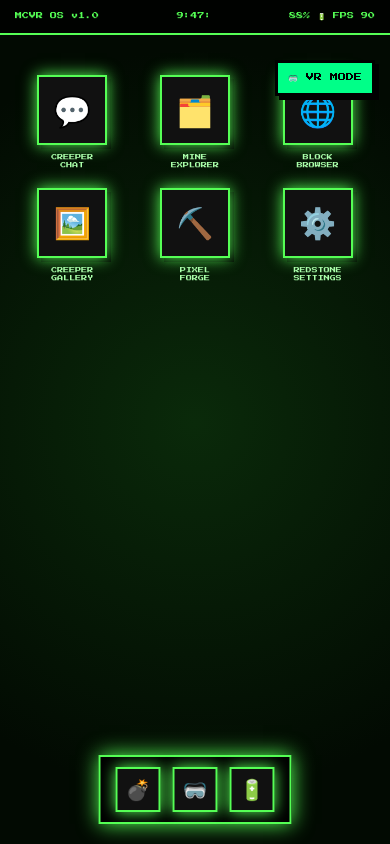
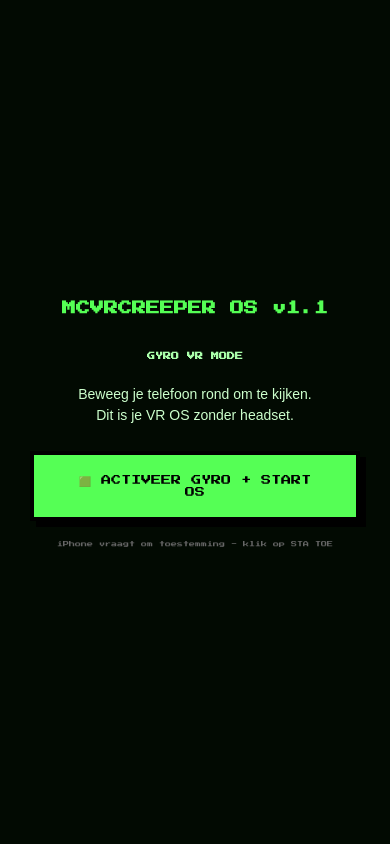
Before and after one commit to microbricks/mcvrcreeper, a plain HTML site: page index.html in a window 390 px wide. Drawn offline with Linux system fonts and the light colour scheme.

Commit message:
Update index.html

```diff
--- a/index.html
+++ b/index.html
@@ -3,82 +3,86 @@
 <head>
 <meta charset="UTF-8">
 <meta name="viewport" content="width=device-width, initial-scale=1.0, user-scalable=no">
-<title>MCVRCREEPER OS v1.0</title>
+<title>MCVRCREEPER OS v1.1</title>
 <link href="https://fonts.googleapis.com/css2?family=Press+Start+2P&display=swap" rel="stylesheet">
 <style>
 *{margin:0;padding:0;box-sizing:border-box}
-body{background:#020a02;color:#55ff55;font-family:'Press Start 2P',monospace;overflow:hidden;height:100vh;width:100vw;perspective:1000px}
-#os{position:relative;width:100%;height:100%;background:radial-gradient(circle at 50% 50%, #0a2a0a 0%, #020a02 80%);overflow:hidden;transition:0.5s}
-.topbar{display:flex;justify-content:space-between;padding:12px 15px;font-size:7px;border-bottom:2px solid #55ff55;background:rgba(0,0,0,0.8);z-index:10;position:relative}
-.app-grid{display:grid;grid-template-columns:repeat(3,1fr);gap:18px;padding:30px 20px;max-width:400px;margin:0 auto;margin-top:10px}
-.app{display:flex;flex-direction:column;align-items:center;cursor:pointer;transition:0.2s}
-.app:active{transform:scale(0.9)}
-.app-icon{width:70px;height:70px;background:#111;border:2px solid #55ff55;box-shadow:0 0 15px #55ff55, 4px 4px 0 #000;display:flex;align-items:center;justify-content:center;font-size:30px;image-rendering:pixelated}
-.app-label{font-size:6px;margin-top:8px;text-align:center;line-height:1.4;color:#aaffaa}
-.dock{position:absolute;bottom:20px;left:50%;transform:translateX(-50%);display:flex;gap:12px;background:rgba(0,0,0,0.9);border:2px solid #55ff55;padding:10px 15px;box-shadow:0 0 20px #55ff55}
-.window{position:absolute;top:50%;left:50%;transform:translate(-50%,-50%);width:90%;max-width:380px;height:70%;background:#0a1a0a;border:3px solid #55ff55;box-shadow:0 0 30px #55ff55, 10px 10px 0 #000;display:none;flex-direction:column;z-index:100}
-.window.active{display:flex}
-.window-header{display:flex;justify-content:space-between;padding:10px;background:#55ff55;color:#000;font-size:8px}
-.window-content{flex:1;padding:15px;overflow:auto;font-family:Arial,sans-serif;font-size:14px;line-height:1.6;background:#081108;color:#ccffcc}
-.close{cursor:pointer;padding:0 5px}
-.vr-toggle{position:absolute;top:60px;right:15px;z-index:50;background:#00ff88;color:#000;border:3px solid #000;padding:10px;font-family:'Press Start 2P';font-size:8px;box-shadow:4px 4px 0 #000;cursor:pointer}
+body{background:#020a02;color:#55ff55;font-family:'Press Start 2P',monospace;overflow:hidden;height:100vh;width:100vw}
+#os{position:relative;width:100%;height:100%;background:radial-gradient(circle at 50% 50%, #0a2a0a 0%, #020a02 80%);transform-style:preserve-3d;transition:transform 0.1s linear}
+.topbar{display:flex;justify-content:space-between;padding:12px 15px;font-size:7px;border-bottom:2px solid #55ff55;background:rgba(0,0,0,0.9)}
+.app-grid{display:grid;grid-template-columns:repeat(3,1fr);gap:18px;padding:30px 20px;max-width:400px;margin:20px auto;transform:translateZ(50px)}
+.app{flex-direction:column;align-items:center;cursor:pointer;display:flex;transition:0.2s}
+.app-icon{width:75px;height:75px;background:#111;border:2px solid #55ff55;box-shadow:0 0 20px #55ff55, 5px 5px 0 #000;display:flex;align-items:center;justify-content:center;font-size:32px}
+.app-label{font-size:6px;margin-top:8px;text-align:center;color:#aaffaa}
+#enableGyro{position:fixed;inset:0;background:#020a02;z-index:999;display:flex;flex-direction:column;align-items:center;justify-content:center;padding:30px;text-align:center}
+#enableGyro h1{font-size:14px;line-height:1.6;margin-bottom:20px}
+#enableGyro button{background:#55ff55;color:#000;border:4px solid #000;padding:20px 30px;font-family:'Press Start 2P';font-size:10px;box-shadow:6px 6px 0 #000;cursor:pointer}
+.vr-toggle{position:fixed;bottom:20px;right:15px;z-index:50;background:#00ff88;color:#000;border:3px solid #000;padding:14px 20px;font-family:'Press Start 2P';font-size:9px;box-shadow:5px 5px 0 #000;cursor:pointer}
 #vrOverlay{position:fixed;inset:0;display:none;z-index:200;background:#000}
 #vrOverlay.on{display:flex}
-.vr-eye{flex:1;border:2px solid #55ff55;display:flex;align-items:center;justify-content:center;flex-direction:column}
+.vr-eye{flex:1;border-right:2px solid #55ff55;display:flex;align-items:center;justify-content:center;flex-direction:column;transform:perspective(500px)}
 </style>
 </head>
 <body>
 <div id="os">
-  <div class="topbar">
-    <span>MCVR OS v1.0</span>
-    <span id="clock">20:42</span>
-    <span>88% 🔋 FPS 90</span>
+  <div class="topbar"><span>MCVR OS v1.1 • GYRO: <span id="gyroStatus">OFF</span></span><span id="clock">--:--</span><span>VR READY</span></div>
+  <div class="app-grid">
+    <div class="app"><div class="app-icon">💬</div><div class="app-label">CREEPER<br>CHAT</div></div>
+    <div class="app"><div class="app-icon">🗂️</div><div class="app-label">MINE<br>EXPLORER</div></div>
+    <div class="app"><div class="app-icon">🌐</div><div class="app-label">BLOCK<br>BROWSER</div></div>
+    <div class="app"><div class="app-icon">🖼️</div><div class="app-label">GALLERY</div></div>
+    <div class="app"><div class="app-icon">⛏️</div><div class="app-label">FORGE</div></div>
+    <div class="app"><div class="app-icon">⚙️</div><div class="app-label">SETTINGS</div></div>
   </div>
-
-  <button class="vr-toggle" onclick="toggleVR()">🥽 VR MODE</button>
-
-  <div class="app-grid">
-    <div class="app" onclick="openApp('chat')"><div class="app-icon">💬</div><div class="app-label">CREEPER<br>CHAT</div></div>
-    <div class="app" onclick="openApp('files')"><div class="app-icon">🗂️</div><div class="app-label">MINE<br>EXPLORER</div></div>
-    <div class="app" onclick="openApp('browser')"><div class="app-icon">🌐</div><div class="app-label">BLOCK<br>BROWSER</div></div>
-    <div class="app" onclick="openApp('gallery')"><div class="app-icon">🖼️</div><div class="app-label">CREEPER<br>GALLERY</div></div>
-    <div class="app" onclick="openApp('forge')"><div class="app-icon">⛏️</div><div class="app-label">PIXEL<br>FORGE</div></div>
-    <div class="app" onclick="openApp('settings')"><div class="app-icon">⚙️</div><div class="app-label">REDSTONE<br>SETTINGS</div></div>
-  </div>
-
-  <div class="dock">
-    <div class="app" onclick="openApp('chat')"><div class="app-icon" style="width:45px;height:45px;font-size:20px">💣</div></div>
-    <div class="app" onclick="toggleVR()"><div class="app-icon" style="width:45px;height:45px;font-size:20px">🥽</div></div>
-    <div class="app" onclick="openApp('settings')"><div class="app-icon" style="width:45px;height:45px;font-size:20px">🔋</div></div>
-  </div>
-
-  <!-- WINDOWS -->
-  <div id="win-chat" class="window"><div class="window-header"><span>CREEPER CHAT.exe</span><span class="close" onclick="closeApp('chat')">X</span></div><div class="window-content">SSSss... Welkom!<br><br>💚 MCVRCREEPER is online<br>🟩 Type je bericht hier... (demo)<br><br><input style="width:100%;padding:10px;background:#000;border:2px solid #55ff55;color:#55ff55" placeholder="Typ iets..."></div></div>
-  <div id="win-browser" class="window"><div class="window-header"><span>BLOCK BROWSER</span><span class="close" onclick="closeApp('browser')">X</span></div><div class="window-content" style="padding:0"><iframe src="https://microbricks.github.io" style="width:100%;height:100%;border:0"></iframe></div></div>
-  <div id="win-settings" class="window"><div class="window-header"><span>SETTINGS</span><span class="close" onclick="closeApp('settings')">X</span></div><div class="window-content">⚙️ MCVR OS Settings<br><br>- Gyro: <span id="gyro">ON</span><br>- VR Mode: Cardboard ready<br>- Theme: Creeper Green<br><br><button onclick="alert('BOOM! 💥')" style="padding:10px;background:#55ff55;border:0;width:100%">TEST TNT</button></div></div>
-  <div id="win-gallery" class="window"><div class="window-header"><span>GALLERY</span><span class="close" onclick="closeApp('gallery')">X</span></div><div class="window-content">🖼️ Jouw VR Worlds komen hier!<br><br>Voeg foto's toe in de code.</div></div>
-  <div id="win-files" class="window"><div class="window-header"><span>MINE EXPLORER</span><span class="close" onclick="closeApp('files')">X</span></div><div class="window-content">📁 /home/creeper/<br>┣ 📁 worlds/<br>┣ 📁 mods/<br>┣ 📄 creeper.exe<br>┗ 💣 tnt_final_final.dat</div></div>
-  <div id="win-forge" class="window"><div class="window-header"><span>PIXEL FORGE</span><span class="close" onclick="closeApp('forge')">X</span></div><div class="window-content"><canvas id="pixelCanvas" width="160" height="160" style="width:100%;image-rendering:pixelated;background:#111;border:2px solid #55ff55"></canvas><br><small>Tik om te tekenen!</small></div></div>
 </div>
 
-<div id="vrOverlay"><div class="vr-eye"><div class="app-icon">🟩</div><p style="margin-top:15px;font-size:10px">LEFT EYE</p></div><div class="vr-eye"><div class="app-icon">🟩</div><p style="margin-top:15px;font-size:10px">RIGHT EYE - MCVR OS</p><button onclick="toggleVR()" style="margin-top:20px;padding:10px">EXIT VR</button></div></div>
+<button class="vr-toggle" onclick="toggleVR()">🥽 ENTER VR</button>
+
+<div id="enableGyro">
+  <h1>MCVRCREEPER OS v1.1<br><br><span style="color:#aaffaa;font-size:8px">GYRO VR MODE</span></h1>
+  <p style="font-family:Arial;font-size:14px;color:#ccffcc;margin-bottom:25px;line-height:1.5">Beweeg je telefoon rond om te kijken.<br>Dit is je VR OS zonder headset.</p>
+  <button onclick="startGyro()">🟩 ACTIVEER GYRO + START OS</button>
+  <p style="font-size:6px;margin-top:20px;color:#666">iPhone vraagt om toestemming - klik op STA TOE</p>
+</div>
+
+<div id="vrOverlay"><div class="vr-eye"><div class="app-icon">💬</div><p style="margin-top:10px;font-size:8px">LEFT</p></div><div class="vr-eye"><div class="app-icon">🌐</div><p style="margin-top:10px;font-size:8px">RIGHT</p><button onclick="toggleVR()" style="margin-top:20px;padding:10px;background:#55ff55;border:0;font-family:'Press Start 2P';font-size:8px">EXIT VR</button></div></div>
 
 <script>
-function openApp(id){document.getElementById('win-'+id).classList.add('active')}
-function closeApp(id){document.getElementById('win-'+id).classList.remove('active')}
-function toggleVR(){document.getElementById('vrOverlay').classList.toggle('on')}
-setInterval(()=>{document.getElementById('clock').textContent=new Date().toLocaleTimeString().slice(0,5)},1000)
-// Gyro effect voor telefoon
-if(window.DeviceOrientationEvent){
-  window.addEventListener('deviceorientation', e=>{
-    const x = e.gamma/30; const y = e.beta/30;
-    document.getElementById('os').style.transform=`rotateY(${x}deg) rotateX(${y}deg)`;
-  })
+let gyroEnabled = false;
+function startGyro(){
+  // iOS 13+ needs permission
+  if(typeof DeviceOrientationEvent.requestPermission === 'function'){
+    DeviceOrientationEvent.requestPermission().then(res=>{
+      if(res === 'granted') enableGyroNow();
+    }).catch(()=>alert('Geef toestemming voor beweging'));
+  } else {
+    enableGyroNow();
+  }
 }
-// Pixel draw
-const c=document.getElementById('pixelCanvas'), ctx=c.getContext('2d'); let drawing=false;
-c.addEventListener('touchstart',()=>drawing=true); c.addEventListener('touchend',()=>drawing=false);
-c.addEventListener('touchmove',e=>{if(!drawing)return;const r=c.getBoundingClientRect();const x=(e.touches[0].clientX-r.left)/r.width*160;const y=(e.touches[0].clientY-r.top)/r.height*160;ctx.fillStyle='#55ff55';ctx.fillRect(x,y,8,8)});
+function enableGyroNow(){
+  document.getElementById('enableGyro').style.display='none';
+  document.getElementById('gyroStatus').textContent='ON';
+  document.getElementById('gyroStatus').style.color='#00ff88';
+  gyroEnabled = true;
+  window.addEventListener('deviceorientation', handleGyro);
+}
+function handleGyro(e){
+  if(!gyroEnabled) return;
+  const x = e.gamma / 3; // left-right
+  const y = e.beta / 4; // up-down, smaller = rustiger
+  document.getElementById('os').style.transform = `rotateY(${x}deg) rotateX(${y-40}deg)`;
+}
+function toggleVR(){
+  const ov = document.getElementById('vrOverlay');
+  ov.classList.toggle('on');
+  if(ov.classList.contains('on')){
+    // In VR mode willen we 2x gyro effect
+    document.querySelector('.vr-toggle').textContent = '❌ EXIT VR';
+  } else {
+    document.querySelector('.vr-toggle').textContent = '🥽 ENTER VR';
+  }
+}
+setInterval(()=>{document.getElementById('clock').textContent=new Date().toLocaleTimeString().slice(0,5)},1000);
 </script>
 </body>
 </html>
```
